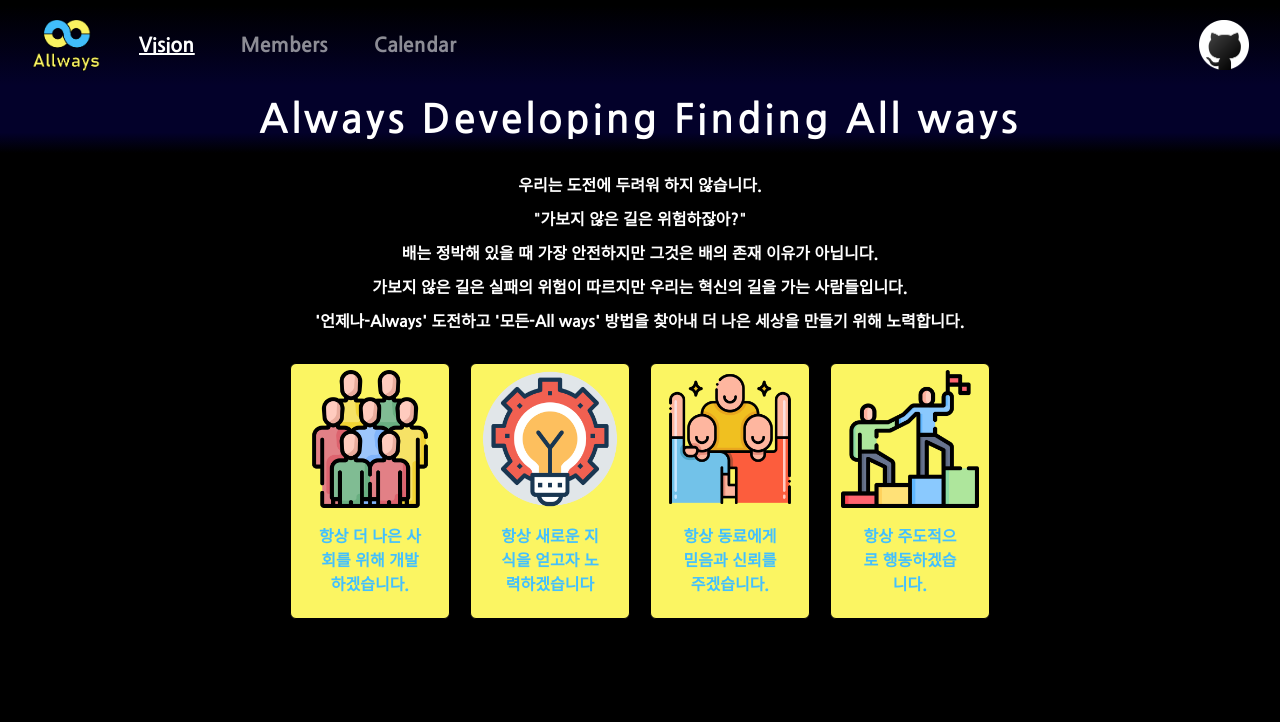
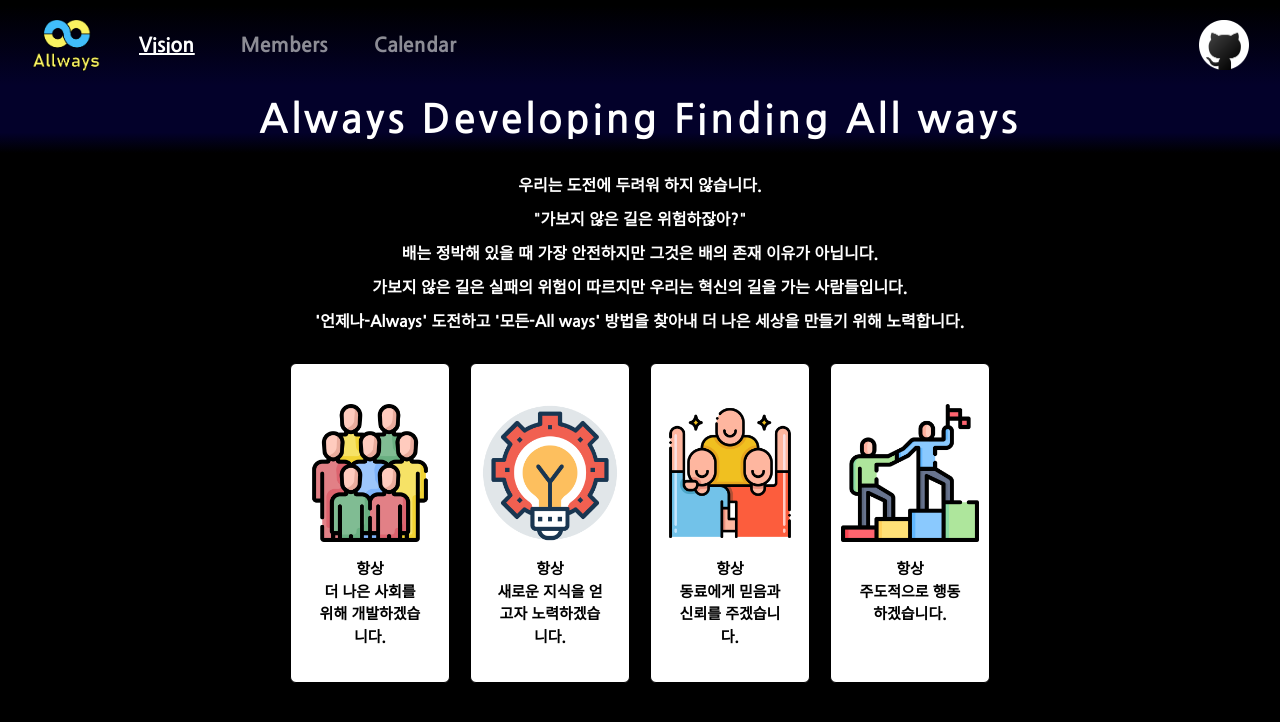
Before and after one commit to KEA-Allways/Team-Page, a React (Create React App) app: page /vision in a window 1280 px wide. Shown: the top 722 px of the page. Built offline with nearby package versions, Linux system fonts and the light colour scheme.

Commit message:
Design : vision card색 및 글자색 변경

```diff
--- a/src/pages/Vision.js
+++ b/src/pages/Vision.js
@@ -30,29 +30,29 @@ function Vision() {
       </motion.div>
       <motion.div className="card-container" initial={{ opacity: 0, y: 20 }} animate={{ opacity: 1, y: 0 }}>
         <div className="temp-container">
-          <motion.div className="card" style={{ width: "10rem",  height:"16rem"}} whileHover={{ scale: 1.05 }}>
+          <motion.div className="card" style={{ width: "10rem", height:"20rem" }} whileHover={{ scale: 1.05 }}>
             <img width="200px" src="/Society.png" alt="Society" className="card-img-top" />
             <div className="card-body">
-              <p className="card-text">항상 더 나은 사회를 위해 개발하겠습니다.</p>
+              <p className="card-text">항상<br/> 더 나은 사회를 위해 개발하겠습니다.</p>
             </div>
           </motion.div>
-          <motion.div className="card" style={{ width: "10rem" ,height:"16rem"}} whileHover={{ scale: 1.05 }}>
+          <motion.div className="card" style={{ width: "10rem" , height:"20rem" }} whileHover={{ scale: 1.05 }}>
             <img width="200px" src="/Knowledge.png" alt="Knowledge" className="card-img-top" />
             <div className="card-body">
-              <p className="card-text">항상 새로운 지식을 얻고자 노력하겠습니다</p>
+              <p className="card-text">항상<br/> 새로운 지식을 얻고자 노력하겠습니다.</p>
             </div>
           </motion.div>
-          <motion.div className="card" style={{ width: "10rem",height:"16rem" }} whileHover={{ scale: 1.05 }}>
+          <motion.div className="card" style={{ width: "10rem", height:"20rem" }} whileHover={{ scale: 1.05 }}>
             <img width="200px" src="/Friends.png" alt="Friends" className="card-img-top" />
             <div className="card-body">
-              <p className="card-text">항상 동료에게 믿음과 신뢰를 주겠습니다.</p>
+              <p className="card-text">항상<br/> 동료에게 믿음과 신뢰를 주겠습니다.</p>
             </div>
           </motion.div>
 
-          <motion.div className="card" style={{ width: "10rem",height:"16rem" }} whileHover={{ scale: 1.05 }}>
+          <motion.div className="card" style={{ width: "10rem", height:"20rem" }} whileHover={{ scale: 1.05 }}>
             <img width="200px" src="/Leadership.png" alt="Leadership" className="card-img-top" />
             <div className="card-body">
-              <p className="card-text">항상 주도적으로 행동하겠습니다.</p>
+              <p className="card-text">항상<br/> 주도적으로 행동하겠습니다.</p>
             </div>
           </motion.div>
         </div>
--- a/src/styles/vision.css
+++ b/src/styles/vision.css
@@ -10,27 +10,28 @@
     align-items: center;
     width: 50%;
     justify-content: center;
-    background-color: #FBF562;
+    background-color: white;
+  }
 
-  }
+
   .card-center{
     margin: 10px;
     padding: 10px;
-    background-color: #fff;
     align-items: center;
     width: 50%;
     justify-content: center;
-    background-color: #43C0FF;
+    background-color: #FBF562;
   }
 
   .card-img-top {
     max-width: 150%;
     height: auto;
+    margin-top: 30px;
   }
 
   .card-text {
-    font-size: 16px;
-    margin-bottom: 10px;
+    font-size: 15px;
+    margin-bottom: 30px;
     align-items: center;
   }
 
@@ -54,7 +55,7 @@
   }
 
 .card-text{
-  color: #43C0FF;
+  color: #000000;
 }
 
 .vision-main {
```
